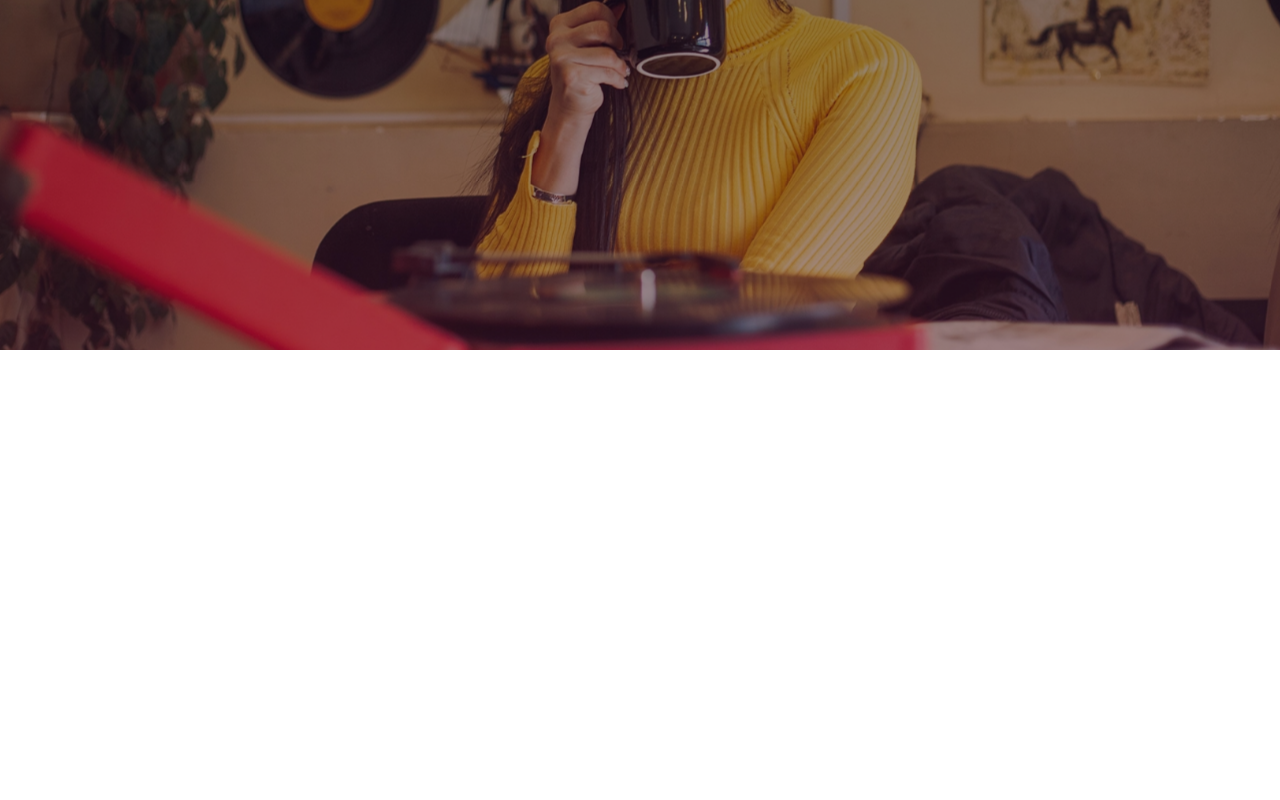
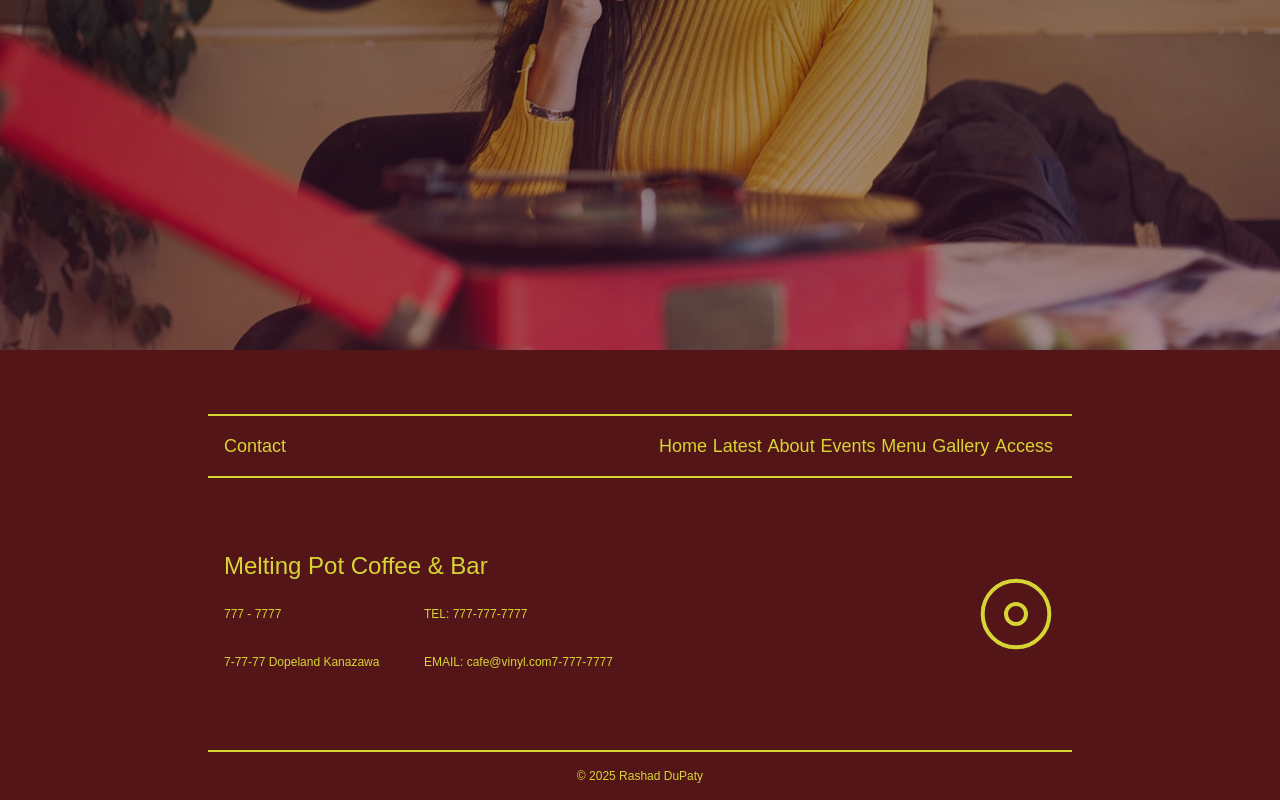
Before and after one commit to Fire-Bringer/vinyl-cafe-frontend, a Next.js app: page / in a window 1280 px wide. Shown: the part 450-1250 px from the top of the page. Before the commit the page ends 800 px from the top, so only its background shows below. Built offline with nearby package versions, Linux system fonts and the light colour scheme; a web font is replaced by a local one.

Commit message:
set base footer

```diff
--- a/src/app/page.tsx
+++ b/src/app/page.tsx
@@ -1,10 +1,13 @@
 import Hero from '@/components/Hero/Hero';
+import Navbar from '@/components/Navbar/Navbar';
+import Footer from '@/components/Footer/Footer';
 
 function Homepage() {
   return (
     <div>
-
+      <Navbar/>
       <Hero/>
+      <Footer/>
     </div>
   );
 };
--- /dev/null
+++ b/src/components/Footer/Footer.jsx
@@ -0,0 +1,60 @@
+const Footer = () => {
+  return (
+    <div className="w-full relative bg-secondary">
+      <div className="flex flex-col pt-16 mx-52">
+        <div className="footer-links flex justify-between border-y-2 border-y-primary">
+          <h6 className="text-primary text-lg font-medium font-body leading-7 p-4">
+            Contact
+          </h6>
+
+          <h6 className="text-primary text-lg font-medium font-body leading-7 p-4 w-1/2 flex justify-around">
+            <a href="#">Home</a>
+            <a href="#">Latest</a>
+            <a href="#">About</a>
+            <a href="#">Events</a>
+            <a href="#">Menu</a>
+            <a href="#">Gallery</a>
+            <a href="#">Access</a>
+          </h6>
+        </div>
+
+        <div className="footer-content flex justify-between py-12">
+
+          <div className="w-1/2 grid grid-cols-2 grid-rows-3 items-center p-4">
+            <div className="row-start-1 col-span-2 text-primary text-2xl font-normal font-display leading-loose">
+              Melting Pot Coffee & Bar
+            </div>
+
+            <div className="row-start-2 col-start-1 text-primary text-xs font-normal font-body leading-[18px]">777 - 7777</div>
+
+            <div className="row-start-2 col-start-2 text-primary text-xs font-normal font-body leading-[18px]">TEL: 777-777-7777</div>
+
+            <div className="row-start-3 col-start-1 text-primary text-xs font-normal font-body leading-[18px]">7-77-77 Dopeland Kanazawa </div>
+
+            <div className="row-start-3 col-start-2 text-primary text-xs font-normal font-body leading-[18px]">EMAIL: cafe@vinyl.com7-777-7777</div>
+
+          </div>
+
+          <div className="self-center p-4">
+            <img
+              src="icons/vinyl-icon.svg"
+              alt="Vinyl Icon"
+              className="w-20"
+            />
+          </div>
+
+        </div>
+
+        <div className="footer-copywrite border-t-2  border-t-primary py-4">
+          <div className="text-center text-primary text-xs font-normal font-body">
+            &copy; 2025 Rashad DuPaty
+          </div>
+        </div>
+
+      </div>
+
+    </div>
+  );
+};
+
+export default Footer;
--- a/src/components/Hero/Hero.jsx
+++ b/src/components/Hero/Hero.jsx
@@ -3,7 +3,6 @@ import Image from 'next/image';
 import '@/styles/hero.css'
 import { useEffect, useRef } from 'react';
 import gsap from 'gsap';
-import Navbar from '@/components/Nav/Nav';
 
 const Hero = () => {
 
@@ -116,14 +115,12 @@ const Hero = () => {
       ease: "power3.out",
     }, "-=1.5");
 
-  }, []);
+  }, []); // Ensures the animation only runs once
 
 
 
   return (
     <section className='hero' id='Home'>
-
-      <Navbar/>
 
       <div className='hero-container' ref={containerRef}>
         <div className='col c-1' ref={addColRef}>
--- a/src/components/Nav/Nav.jsx
+++ /dev/null
@@ -1,22 +0,0 @@
-const Navbar = () => {
-  return (
-    <div className="w-full h-[90px] relative z-50">
-      <div className="w-full h-[90px] left-0 top-0 bg-secondary flex justify-between">
-        <img
-          src='/icons/vinyl-icon.svg'
-          alt='Vinyl Icon'
-          width={40}
-          className="ml-6"
-        />
-        <img
-          src='/icons/burger-icon.svg'
-          alt='Burger menu icon'
-          width={40}
-          className="mr-6"
-        />
-      </div>
-    </div>
-  );
-};
-
-export default Navbar;
--- /dev/null
+++ b/src/components/Navbar/Navbar.jsx
@@ -0,0 +1,45 @@
+'use client';
+import gsap from "gsap";
+import { useEffect, useRef } from "react";
+
+const Navbar = () => {
+
+  // Navbar ref definition
+  const navRef = useRef(null);
+
+  // Animation definition
+  useEffect(() => {
+
+    // Sets the navbar to invisible at start
+    gsap.set(navRef.current, {
+      opacity: 0,
+    });
+
+    // Sets animation to reveal navbar after intro animation
+    gsap.to(navRef.current, {
+      opacity: 1,
+      duration: 1,
+      ease: 'power3.out',
+      delay: 7,
+    });
+  }, []); // Ensures the animation only runs once
+
+  return (
+    <div className="navbar w-full h-[90px] bg-secondary flex justify-between z-50 absolute top-0 left-0" ref={navRef}>
+      <img
+        src='/icons/vinyl-icon.svg'
+        alt='Vinyl Icon'
+        width={40}
+        className="ml-6"
+      />
+      <img
+        src='/icons/burger-icon.svg'
+        alt='Burger menu icon'
+        width={40}
+        className="mr-6"
+      />
+    </div>
+  );
+};
+
+export default Navbar;
```
